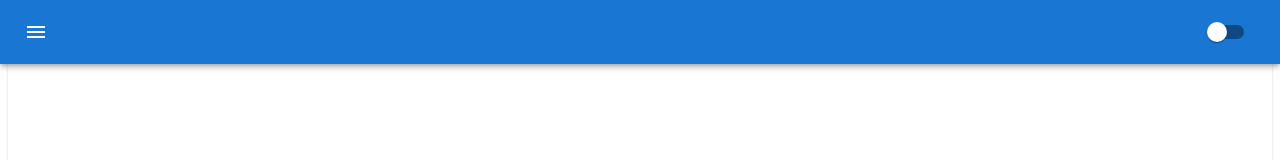
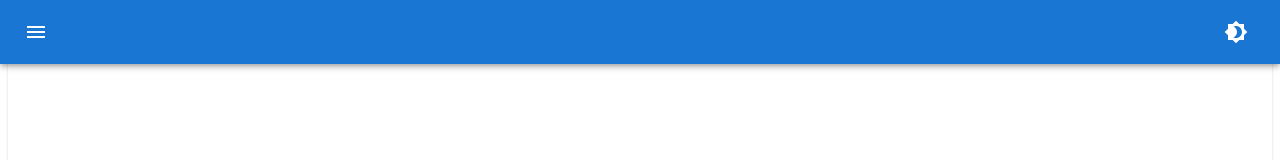
Before and after one commit to VitoorFranca/todo-list, a React (Create React App) app: page / in a window 1280 px wide. Shown: the top 160 px of the page. Built offline with nearby package versions, Linux system fonts and the light colour scheme.

Commit message:
toggle dark mode icon changed

```diff
--- a/src/components/AppBar/index.tsx
+++ b/src/components/AppBar/index.tsx
@@ -1,8 +1,7 @@
-import React from "react";
 import { Box, Toolbar, IconButton, Switch } from "@mui/material";
 import MenuIcon from "@mui/icons-material/Menu";
 import AppBarMui from "@mui/material/AppBar";
-import { useTheme } from "../../hooks/useTheme";
+import { Brightness4, Brightness7 } from "@mui/icons-material";
 
 type Props = {
   toggleMode: () => void;
@@ -13,7 +12,12 @@ export function AppBar({ toggleMode, isDark }: Props) {
   return (
     <Box sx={{ display: "flex", justifyContent: "space-between" }}>
       <AppBarMui>
-        <Toolbar sx={{ display: "flex", justifyContent: "space-between" }}>
+        <Toolbar
+          sx={{
+            display: "flex",
+            justifyContent: "space-between",
+          }}
+        >
           <IconButton
             size="large"
             edge="start"
@@ -23,14 +27,9 @@ export function AppBar({ toggleMode, isDark }: Props) {
           >
             <MenuIcon />
           </IconButton>
-          <Box>
-            <Switch
-              checked={isDark}
-              onChange={toggleMode}
-              aria-label="login switch"
-              color="secondary"
-            />
-          </Box>
+          <IconButton sx={{ ml: 1 }} onClick={toggleMode} color="inherit">
+            {isDark ? <Brightness7 /> : <Brightness4 />}
+          </IconButton>
         </Toolbar>
       </AppBarMui>
     </Box>
```
